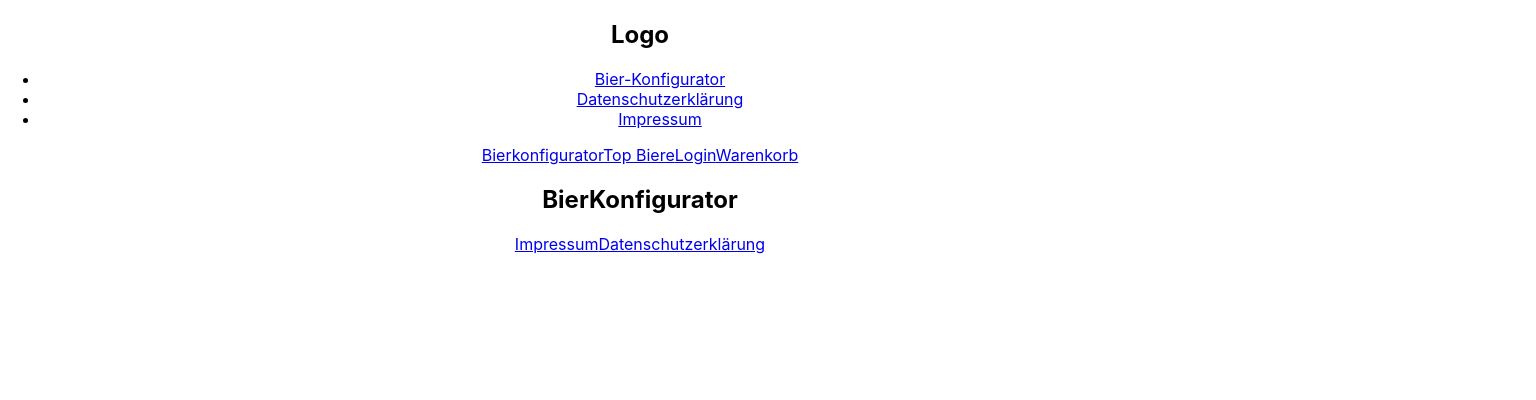
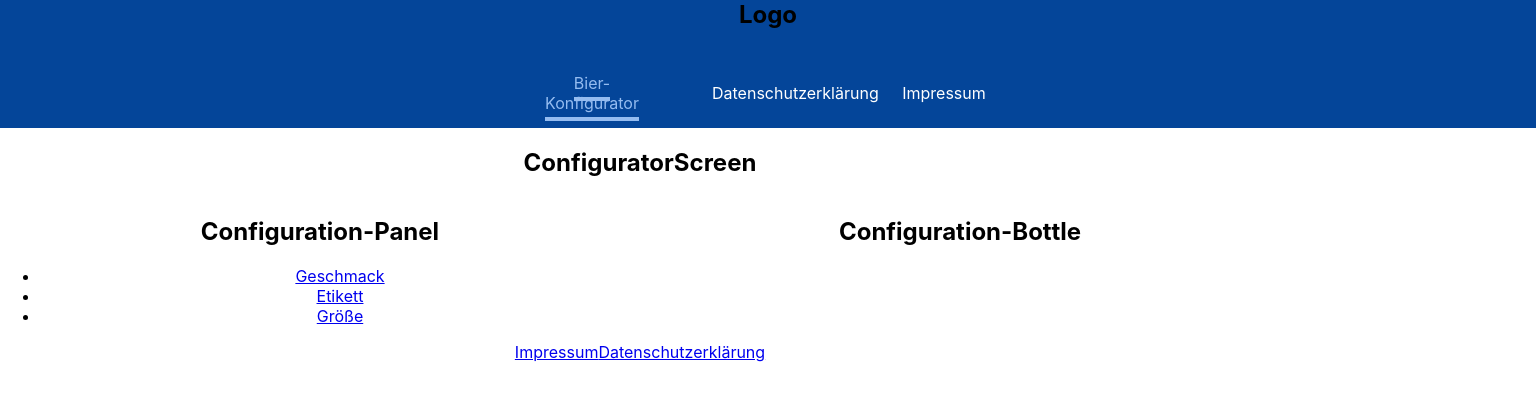
Before and after one commit to MartinKotschmar/swt, a React (Create React App) app: page /bier-konfigurator in a window 1280 px wide. Shown: the top 400 px of the page, 1536 px wide, since content can reach past the window. Built offline with nearby package versions, Linux system fonts and the light colour scheme.

Commit message:
Add basic navigation

```diff
--- a/src/App.js
+++ b/src/App.js
@@ -3,28 +3,37 @@
 // primary-orange: #DA7817
 
 import './App.css';
-import {Link, Route} from 'react-router-dom';
+import {Link, Route, Switch} from 'react-router-dom';
 import MainHeader from "./components/Layout/Header/MainHeader";
 import ConfiguratorScreen from "./components/Layout/Body/screens/ConfiguratorScreen";
 import Datenschutzerklaerung from "./components/Layout/Body/screens/Datenschutzerklärung";
 import Impressum from "./components/Layout/Body/screens/Impressum";
+import React from "react";
+import StepDetails
+    from "./components/Layout/Body/screens/ConfiguratorScreen/BierKonfigurator/Configuration/StepDetails";
 
 function App() {
     return (
         <div className="App">
-            <Route path='bier-konfigurator'>
+            <MainHeader/>
+            <Switch>
+                <Route path='/bier-konfigurator'>
                     <ConfiguratorScreen/>
                 </Route>
-            <Route path='datenschutzerklärung'>
+                <Route path='/datenschutzerklaerung' exact>
                     <Datenschutzerklaerung/>
                 </Route>
-            <Route path='impressum'>
+                <Route path='/impressum' exact>
                     <Impressum/>
                 </Route>
 
+            </Switch>
+            {/*Routes for beer-configurator steps:*/}
+            <Route path='/bier-konfigurator/:stepId'>
+                <StepDetails/>
+            </Route>
             <div className="PageWrapper">
-                <MainHeader/>
-                <div className="header">
+                {/*<div className="header">
                     <div className="logo"/>
                     <div className="navigation">
                         <a href="#">Bierkonfigurator</a>
@@ -32,8 +41,8 @@ function App() {
                         <a href="#">Login</a>
                         <a href="#">Warenkorb</a>
                     </div>
-                </div>
-                <div className="body">
+                </div>*/}
+                {/*<div className="body">
                     <div className="bierkonfigurator">
                         <h2>BierKonfigurator</h2>
                         <div className="bierkonfigurator-panel">
@@ -45,7 +54,7 @@ function App() {
                         </div>
 
                     </div>
-                </div>
+                </div>*/}
                 <div className="footer">
                     <div className="banner"/>
                     <div className="nav-footer">
--- /dev/null
+++ b/src/components/Layout/Body/screens/ConfiguratorScreen/BierKonfigurator/Configuration/ConfigurationBottle/index.tsx
@@ -0,0 +1,9 @@
+import React from 'react'
+
+const ConfigurationBottle = () => {
+    return (
+        <h2>Configuration-Bottle</h2>
+    )
+};
+
+export default ConfigurationBottle;
--- /dev/null
+++ b/src/components/Layout/Body/screens/ConfiguratorScreen/BierKonfigurator/Configuration/ConfigurationPanel/index.tsx
@@ -0,0 +1,14 @@
+import React from 'react';
+import ConfigurationSteps from "../ConfigurationSteps";
+
+const ConfigurationPanel = () => {
+
+    return (
+        <section>
+            <h2>Configuration-Panel</h2>
+            <ConfigurationSteps/>
+        </section>
+    )
+};
+
+export default ConfigurationPanel;
--- /dev/null
+++ b/src/components/Layout/Body/screens/ConfiguratorScreen/BierKonfigurator/Configuration/ConfigurationSteps/index.tsx
@@ -0,0 +1,16 @@
+import React from "react";
+import {Link} from "react-router-dom";
+
+const ConfigurationSteps = () => {
+    return (
+        <section>
+            <ul>
+                <li><Link to='/bier-konfigurator/schritt-1'>Geschmack</Link></li>
+                <li><Link to='/bier-konfigurator/schritt-2'>Etikett</Link></li>
+                <li><Link to='/bier-konfigurator/schritt-3'>Größe</Link></li>
+            </ul>
+        </section>
+    )
+};
+
+export default ConfigurationSteps;
--- /dev/null
+++ b/src/components/Layout/Body/screens/ConfiguratorScreen/BierKonfigurator/Configuration/StepDetails/index.tsx
@@ -0,0 +1,14 @@
+import React from "react";
+import {useParams} from "react-router-dom";
+
+const StepDetails = () => {
+    const params:any = useParams();
+    return (
+        <section>
+
+            <p>{params.stepId}</p>
+        </section>
+    )
+};
+
+export default StepDetails;
--- /dev/null
+++ b/src/components/Layout/Body/screens/ConfiguratorScreen/index.css
@@ -0,0 +1,8 @@
+.flex-wrapper{
+    display: flex;
+    flex-direction: row;
+    flex: 12;
+}
+.flex-wrapper > * {
+    flex: 6;
+}
--- a/src/components/Layout/Body/screens/ConfiguratorScreen/index.tsx
+++ b/src/components/Layout/Body/screens/ConfiguratorScreen/index.tsx
@@ -1,8 +1,17 @@
 import React from 'react';
+import ConfigurationPanel from "./BierKonfigurator/Configuration/ConfigurationPanel";
+import ConfigurationBottle from "./BierKonfigurator/Configuration/ConfigurationBottle";
+import './index.css';
 
 const ConfiguratorScreen = () =>{
     return(
-        <h2>ConfiguratorScreen</h2>
+        <section>
+        <h1>ConfiguratorScreen</h1>
+            <div className={'flex-wrapper'}>
+                <ConfigurationPanel/>
+                <ConfigurationBottle/>
+            </div>
+        </section>
     )
 };
 
--- /dev/null
+++ b/src/components/Layout/Header/MainHeader/index.css
@@ -0,0 +1,43 @@
+.header {
+    width: 100%;
+    height: 8rem;
+    background-color: #044599;
+    padding: 0 10%;
+}
+
+.header h2{
+    margin: 0 0;
+}
+
+.header nav {
+    height: 100%;
+}
+
+.header ul {
+    height: 100%;
+    list-style: none;
+    display: flex;
+    padding: 0;
+    margin: 0;
+    align-items: center;
+    justify-content: center;
+}
+
+.header li {
+    margin: 0 1rem;
+    padding: 0 1rem;
+    width: 7rem;
+}
+
+.header a {
+    color: white;
+    text-decoration: none;
+}
+
+.header a:hover,
+.header a:active,
+.header a.active {
+    color: #95bcf0;
+    padding-bottom: 0.25rem;
+    border-bottom: 4px solid #95bcf0;
+}
--- a/src/components/Layout/Header/MainHeader/index.tsx
+++ b/src/components/Layout/Header/MainHeader/index.tsx
@@ -1,10 +1,11 @@
 import React from 'react';
 import Navigation from "../Navigation";
 import Logo from "../Logo";
+import './index.css';
 
 const MainHeader = () => {
     return (
-        <header>
+        <header className={"header"}>
             <Logo/>
             <Navigation/>
         </header>
--- a/src/components/Layout/Header/Navigation/index.tsx
+++ b/src/components/Layout/Header/Navigation/index.tsx
@@ -1,23 +1,22 @@
 import React from 'react';
-import {Link} from 'react-router-dom';
+import {NavLink} from 'react-router-dom';
 
 const Navigation = () => {
     return (
         <nav>
             <ul>
                 <li>
-                    <Link to='/bier-konfigurator'>Bier-Konfigurator</Link>
+                    <NavLink activeClassName={'active'} to='/bier-konfigurator'>Bier-Konfigurator</NavLink>
                 </li>
                 <li>
-                    <Link to='/datenschutzerklaerung'>Datenschutzerklärung</Link>
+                    <NavLink to='/datenschutzerklaerung'>Datenschutzerklärung</NavLink>
                 </li>
                 <li>
-                    <Link to='/impressum'>Impressum</Link>
+                    <NavLink to='/impressum'>Impressum</NavLink>
                 </li>
             </ul>
         </nav>
     );
-
 };
 
 export default Navigation;
```
Also changed, not shown: src/components/Layout/Body/screens/ConfiguratorScreen/BierKonfigurator/Auswahldingsi/AuswahldingsiFlasche/index.tsx (deleted, +0 -9 lines), src/components/Layout/Body/screens/ConfiguratorScreen/BierKonfigurator/Auswahldingsi/AuswahldingsiPanel/index.tsx (deleted, +0 -9 lines). Lines whose indentation alone changed are shown as unchanged.
